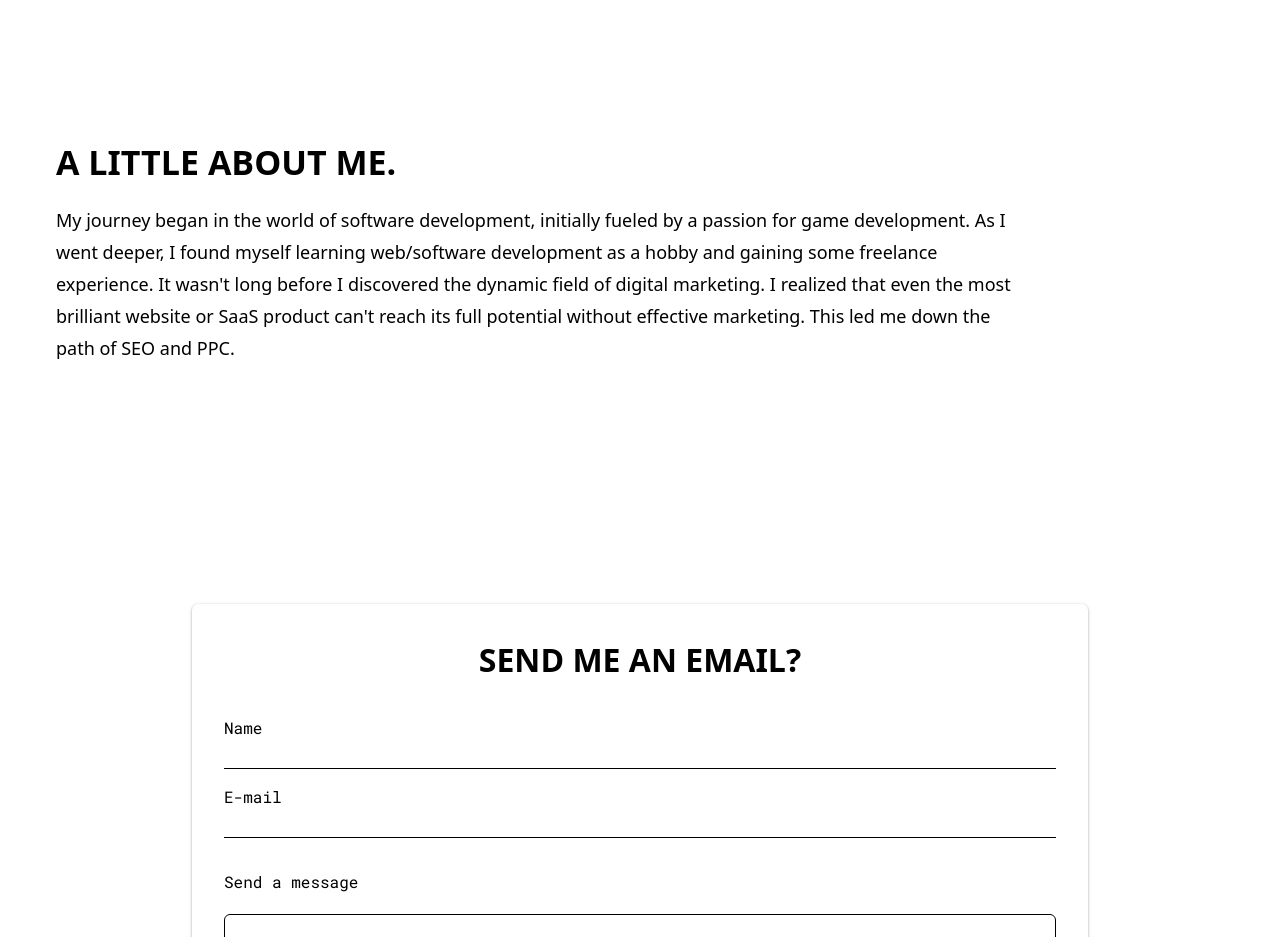
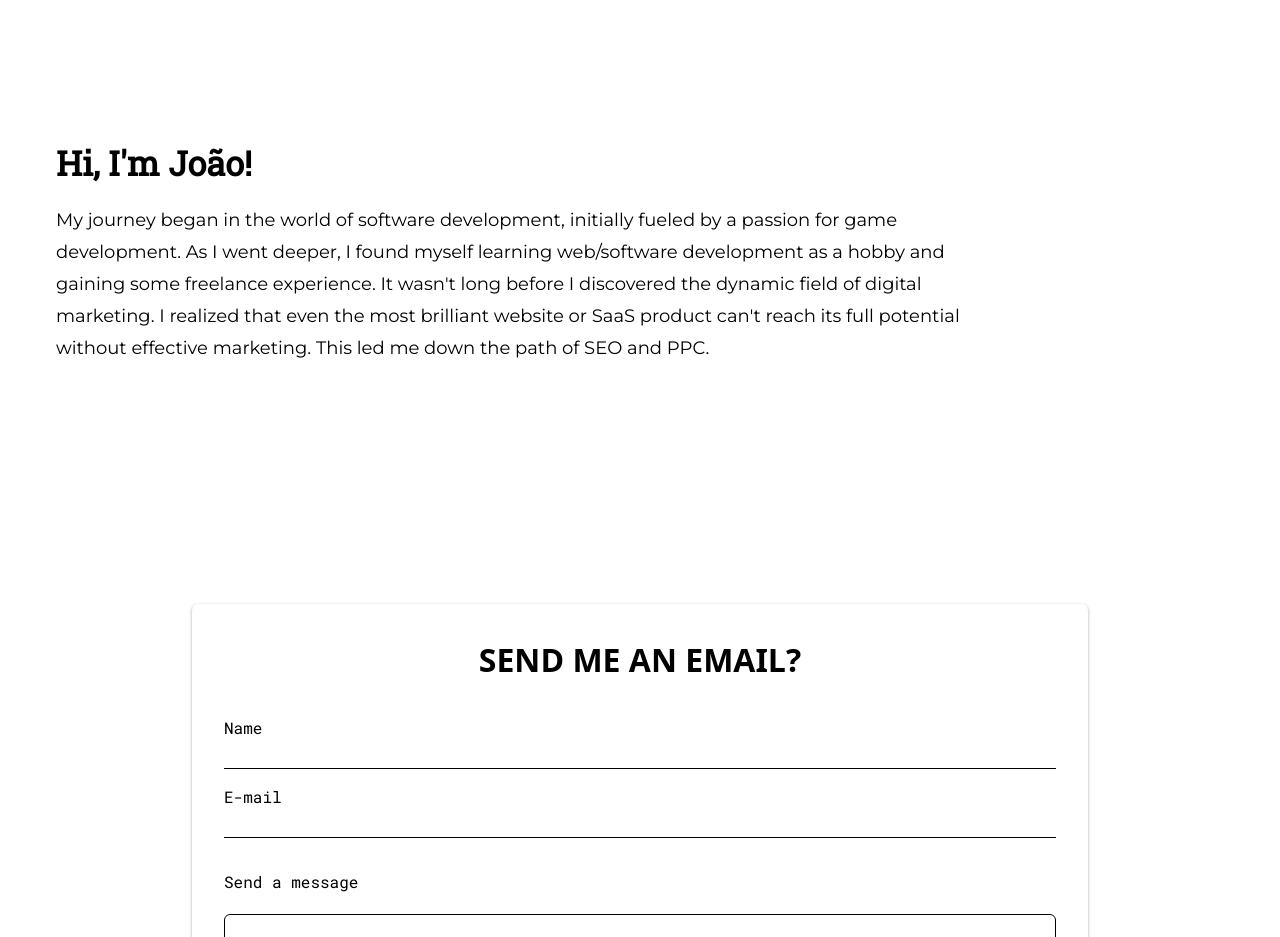
Before and after one commit to joao-miguel8/portfolio-website, a React (Vite) app: page / in a window 1280 px wide. Shown: the part 920-1857 px from the top of the page. Built offline with nearby package versions, Linux system fonts and the light colour scheme.

Commit message:
- Change text styling and font

```diff
--- a/src/components/About.jsx
+++ b/src/components/About.jsx
@@ -2,8 +2,8 @@ const About = () => {
 	return (
 		<>
 			<section id="about" className="mx-14 pt-40 mt-20 lg:w-[60rem] min-h-[200px]">
-				<h2 className="text-34 uppercase font-semibold">A little about me.</h2>
-				<p className="mt-4 text-18 leading-8">
+				<h2 className="text-34 monoSlab font-semibold">Hi, I'm João!</h2>
+				<p className="mt-4 text-18 leading-8 montserrat">
 					My journey began in the world of software development, initially fueled by a passion for game development. As I went deeper, I found myself learning web/software development as a hobby and gaining some freelance experience. It wasn't long before I discovered the dynamic field of
 					digital marketing. I realized that even the most brilliant website or SaaS product can't reach its full potential without effective marketing. This led me down the path of SEO and PPC.
 				</p>
```
